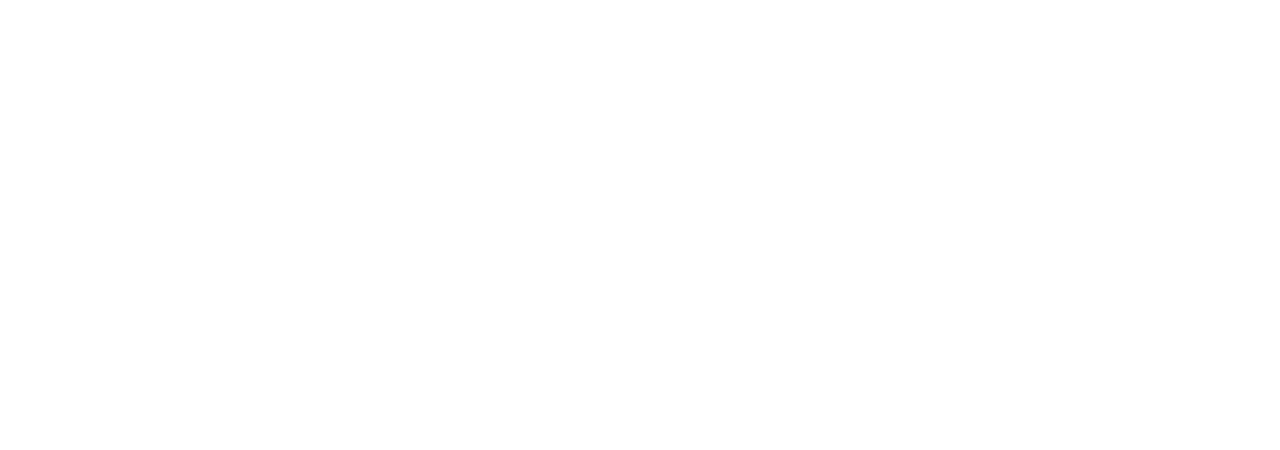
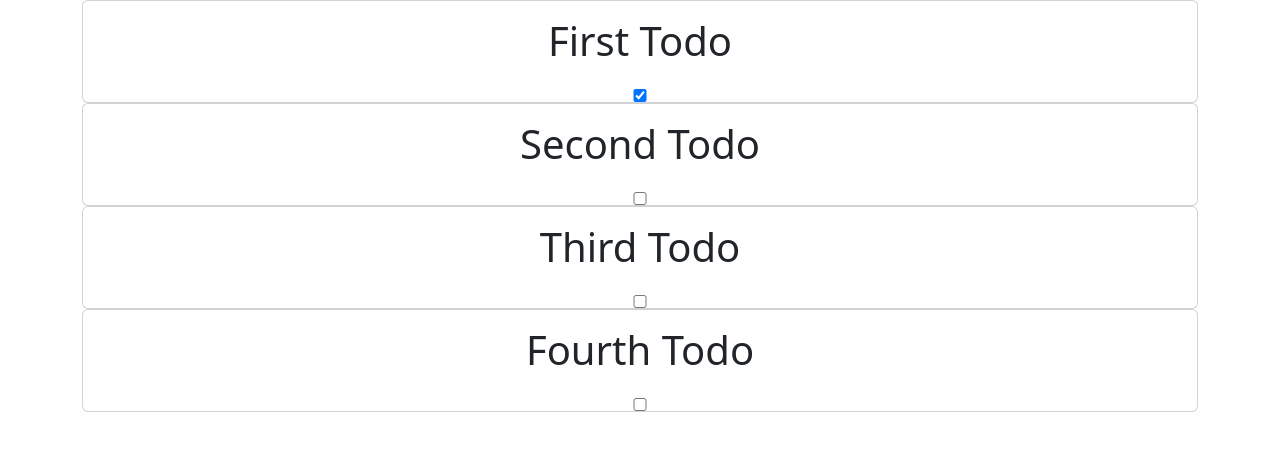
Before and after one commit to Dornal2002/react-assignments, a React (Create React App) app: page / in a window 1280 px wide. Shown: the top 450 px of the page. Built offline with nearby package versions, Linux system fonts and the light colour scheme; data requests are answered from the project's data file.

Commit message:
Assignment 3

```diff
--- a/package.json
+++ b/package.json
@@ -10,6 +10,7 @@
     "@types/node": "^16.18.86",
     "@types/react": "^18.2.61",
     "@types/react-dom": "^18.2.19",
+    "bootstrap": "^5.3.3",
     "react": "^18.2.0",
     "react-dom": "^18.2.0",
     "react-router-dom": "^6.22.2",
--- a/src/App.tsx
+++ b/src/App.tsx
@@ -3,6 +3,7 @@ import logo from './logo.svg';
 import './App.css';
 import { BrowserRouter as Router,Route, Routes } from 'react-router-dom';
 import Todos from './components/Todos';
+import Blogs from './components/Blogs';
 
 function App() {
   return (
@@ -10,6 +11,7 @@ function App() {
       <Router>
         <Routes>
           <Route path='/' element={<Todos/>}/>
+          <Route path='/blogs' element={<Blogs/>}/>
         </Routes>
       </Router>
     </div>
--- /dev/null
+++ b/src/components/Todos.css
@@ -0,0 +1,3 @@
+.view-todos{
+
+}
--- a/src/components/Todos.tsx
+++ b/src/components/Todos.tsx
@@ -1,4 +1,5 @@
 import { useEffect, useState } from "react"
+import 'bootstrap/dist/css/bootstrap.css';
 
 export interface Todo{
     id:number
@@ -9,15 +10,24 @@ export interface Todo{
 export default function Todos(){
 
     const [todolist,setTodolist]=useState<Todo[]>([])
-    const [newTodo,setNewTodo]=useState<Todo>()
+    // const [newTodo,setNewTodo]=useState<Todo>()
 
     useEffect(()=>{
-        fetch("")
-        .then()
+        fetch("http://localhost:8000/todos")
+        .then(resp=>resp.json())
+        .then(data=>(setTodolist(data)))
     },[])
     return(
-        <div>
+       <>
+        <div className="container">
+        {
+            todolist.map((item)=><div key={item.id} className="card">
+                <h1 className="card-body">{item.title}</h1>
+                <input type="checkbox" checked={item.isCompleted} />
+            </div>)
+        }
 
         </div>
+        </>
     )
 }
```
Also changed, not shown: 1 other file (tests, documents, lock files or other folders).
